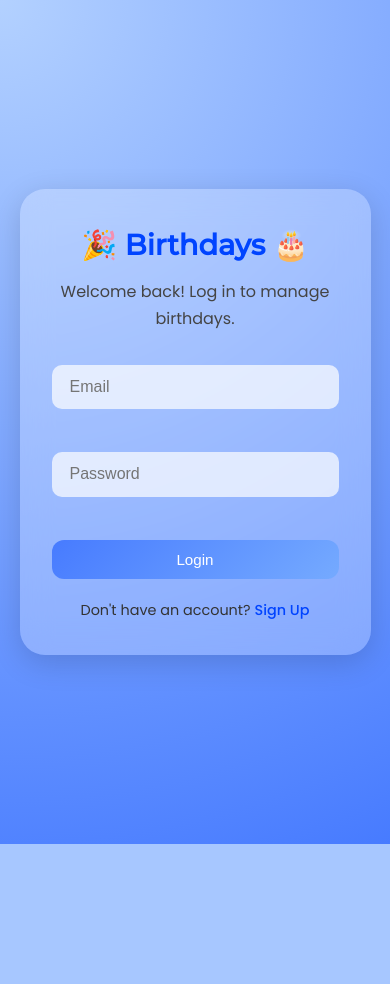
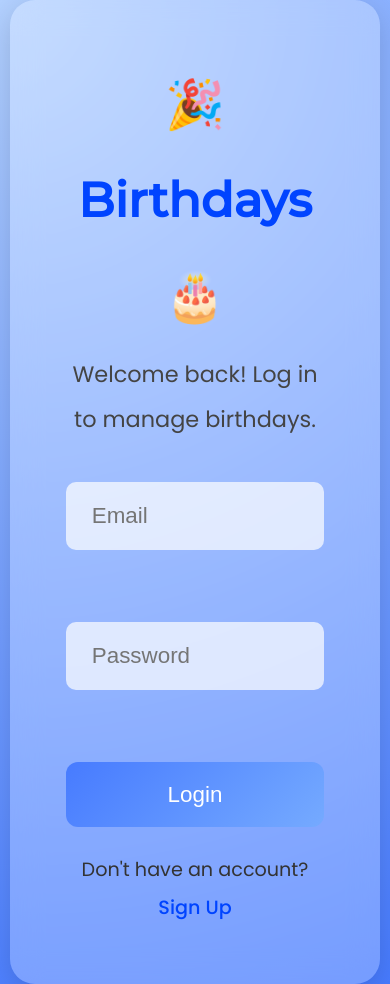
Before and after one commit to shpat-devv/BirthdayTracker, a Flask app: page /login in a window 390 px wide. Before the commit the page ends 844 px from the top, so only its background shows below. Run offline with Flask 3, Linux system fonts and the light colour scheme.

Commit message:
fixed sign up

```diff
--- a/api/models.py
+++ b/api/models.py
@@ -34,11 +34,9 @@ class User:
         return None
 
     def exists(self):
-        db.connect()
         result = db.cursor.execute(
             "SELECT * FROM users WHERE email = ? AND password = ?", (self.email, self.password)
         ).fetchone()
-        db.disconnect()
         return result is not None
 
     def get_birthdays(self):
--- a/static/login.css
+++ b/static/login.css
@@ -107,19 +107,41 @@ button:hover {
 .footer-text a:hover {
     text-decoration: underline;
 }
+@media (max-width: 600px) {
+    body {
+        font-size: 1.5rem;
+        line-height: 2;
+    }
 
-@media (max-width: 600px) {
     .login-container {
-        width: 90%;
-        padding: 2rem;
+        width: 95%;
+        padding: 3.5rem;
     }
 
     h1 {
-        font-size: 1.8rem;
+        font-size: 3rem;
+    }
+
+    p.subtitle {
+        font-size: 1.4rem;
+        margin-bottom: 2.5rem;
+    }
+
+    input[type="email"],
+    input[type="text"],
+    input[type="password"] {
+        font-size: 1.4rem;
+        padding: 1.2rem 1.5rem;
+        margin-bottom: 1.5rem;
     }
 
     button {
-        font-size: 0.95rem;
-        padding: 0.7rem;
+        font-size: 1.4rem;
+        padding: 1.2rem 1.8rem;
+    }
+
+    .footer-text {
+        font-size: 1.2rem;
+        margin-top: 1.5rem;
     }
 }
```
Also changed, not shown: templates/index.html (+3 -6 lines), birthdays.db.
